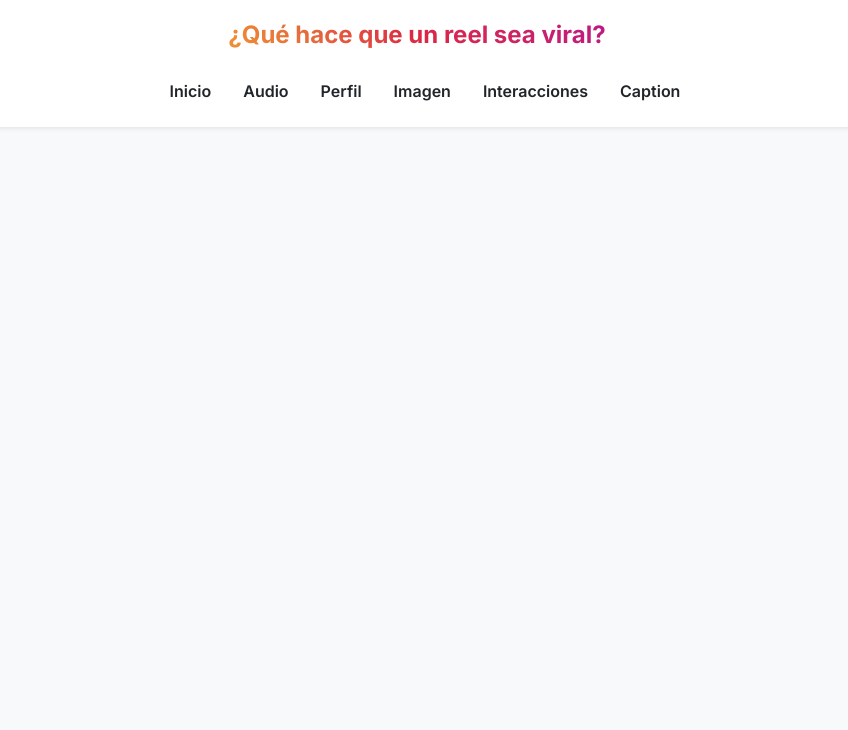
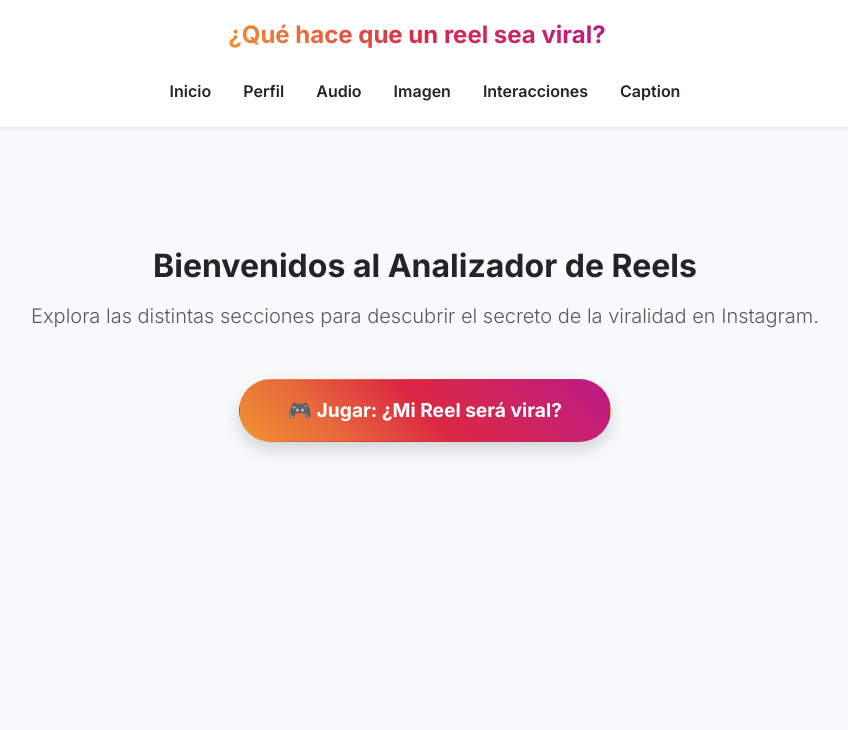
Before and after one commit to sorsini-austral/Flask_Ferraris_Girardini_Orsini, a Flask app: page / in a window 1280 px wide. Shown: the top 730 px of the page, without its empty margins (215-1063 px from the left). Run offline with Flask 3, Linux system fonts and the light colour scheme.

Commit message:
index y juego

```diff
--- a/app.py
+++ b/app.py
@@ -40,7 +40,11 @@ class Reel(db.Model):
 
 @app.route("/", methods=["GET"])
 def index():
-    return render_template("base.html")
+    return render_template("index.html")
+
+@app.route("/juego", methods=["GET"])
+def juego():
+    return render_template("juego.html")
 
 @app.route("/audio", methods=["GET"])
 def audio():
--- a/static/css/index.css
+++ b/static/css/index.css
@@ -15,3 +15,17 @@ body {
     background-clip: text;
     color: transparent;
 }
+
+/* Botón del Mini Juego */
+.btn-game {
+    background: var(--ig-gradient);
+    border-radius: 50px;
+    font-size: 1.2rem;
+    transition: transform 0.2s ease;
+    color: white !important;
+}
+
+.btn-game:hover {
+    transform: scale(1.05);
+    color: white !important;
+}
--- a/templates/base.html
+++ b/templates/base.html
@@ -22,10 +22,10 @@
                     <a class="nav-link text-dark fw-semibold" href="/">Inicio</a>
                 </li>
                 <li class="nav-item">
-                    <a class="nav-link text-dark fw-semibold" href="/audio">Audio</a>
+                    <a class="nav-link text-dark fw-semibold" href="/perfil">Perfil</a>
                 </li>
                 <li class="nav-item">
-                    <a class="nav-link text-dark fw-semibold" href="/perfil">Perfil</a>
+                    <a class="nav-link text-dark fw-semibold" href="/audio">Audio</a>
                 </li>
                 <li class="nav-item">
                     <a class="nav-link text-dark fw-semibold" href="/imagen">Imagen</a>
--- /dev/null
+++ b/templates/index.html
@@ -0,0 +1,13 @@
+{% extends 'base.html' %}
+
+{% block content %}
+<div class="text-center my-5 py-5">
+    <h2 class="fw-bold mb-3">Bienvenidos al Analizador de Reels</h2>
+    <p class="text-muted lead mb-5">Explora las distintas secciones para descubrir el secreto de la viralidad en Instagram.</p>
+
+    <!-- Botón hacia el mini juego -->
+    <a href="/juego" class="btn px-5 py-3 fw-bold shadow btn-game">
+        🎮 Jugar: ¿Mi Reel será viral?
+    </a>
+</div>
+{% endblock %}
```
Also changed, not shown: templates/dashboard.html (deleted, +0 -43 lines), templates/juego.html (added, +17 -0 lines).
